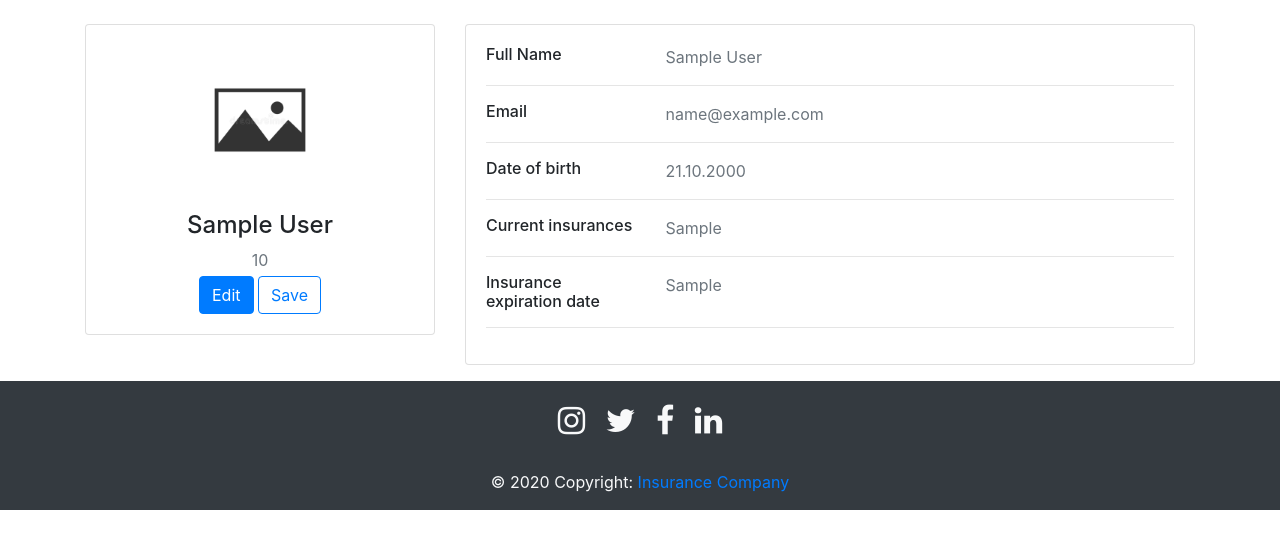
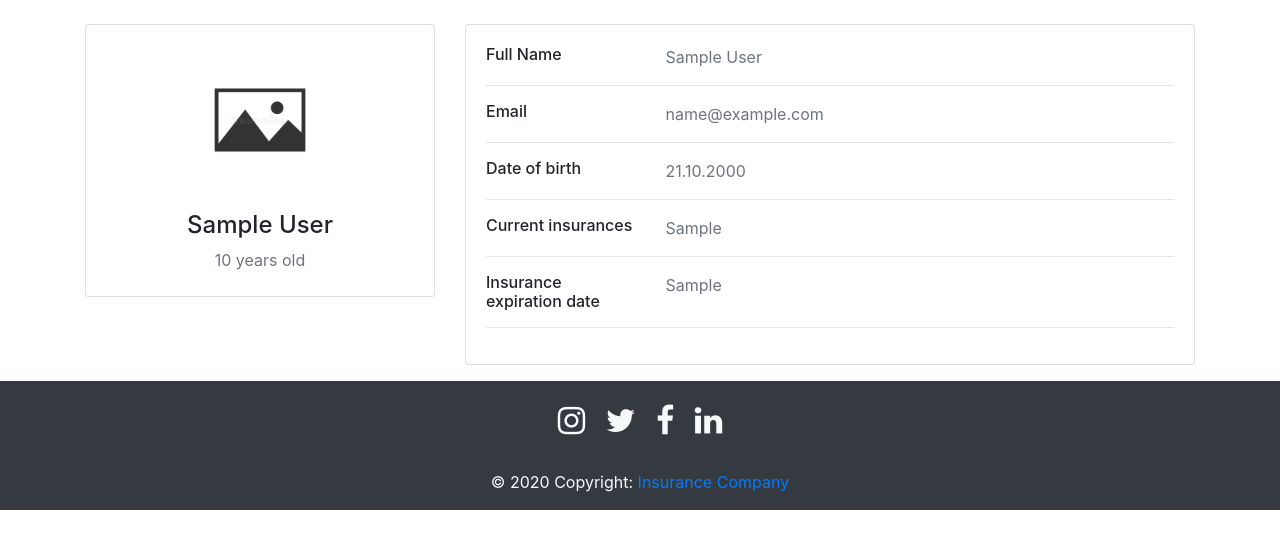
Before and after one commit to kostyazinchukv/dbsis_coursework, a Flask app: template templates/profile_page.html in a window 1280 px wide. Shown: the part 48-597 px from the top of the page. Run offline with Flask 2, Linux system fonts and the light colour scheme; the template is opened without the code that fills it: most values are stand-ins (such as "Sample title", 1, 10 or a date in 2020); some libraries are stand-ins or nearby versions.

Commit message:
Update profile_page.html

```diff
--- a/templates/profile_page.html
+++ b/templates/profile_page.html
@@ -29,10 +29,8 @@
                     <img src="{{url_for('static', filename = 'img/no-image-available.jpg')}}" alt="Admin" class="rounded-circle" width="150">
                     <div class="mt-3">
                       <h4>{{full_name}}</h4>
-                      <p class="text-secondary mb-1">{{age}}</p>
+                      <p class="text-secondary mb-1">{{age}} years old</p>
                       <!--<p class="text-muted font-size-sm">Bay Area, San Francisco, CA</p> -->
-                      <button class="btn btn-primary">Edit</button>
-                      <button class="btn btn-outline-primary">Save</button>
                     </div>
                   </div>
                 </div>
```
